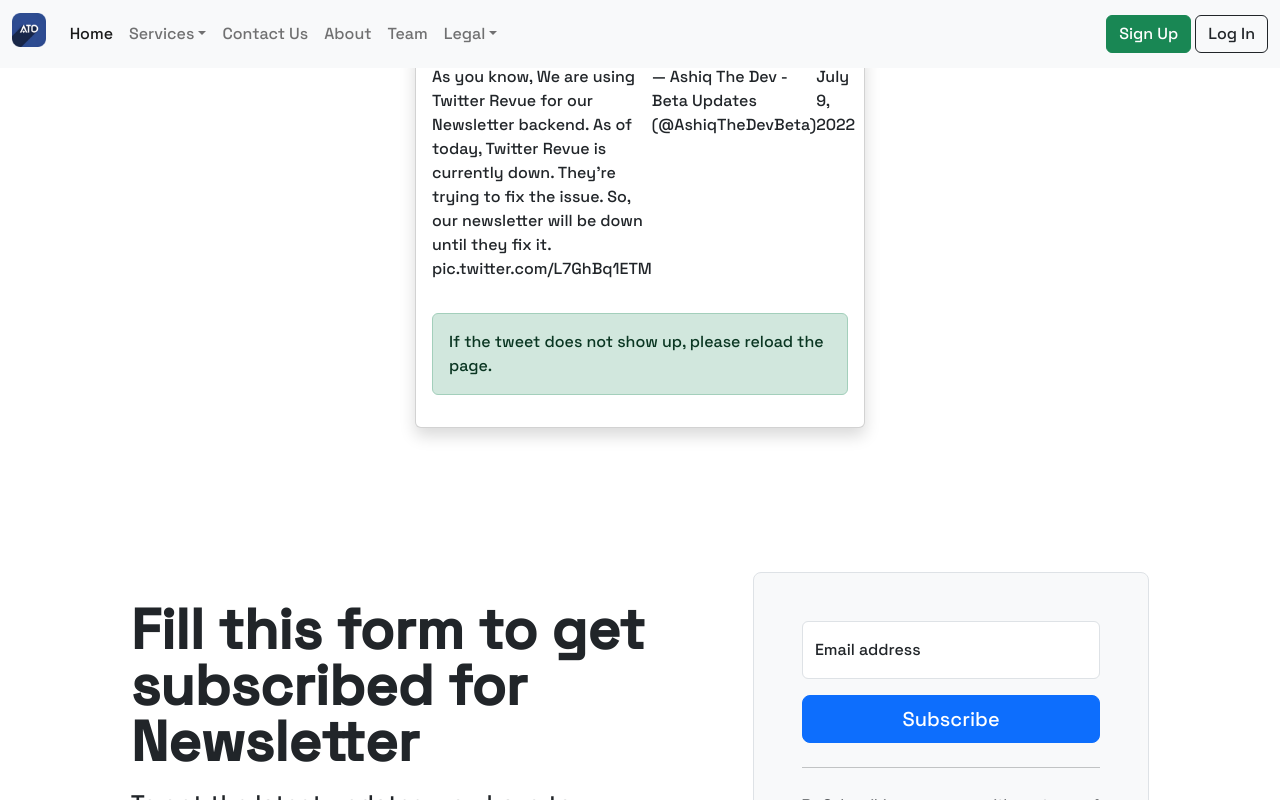
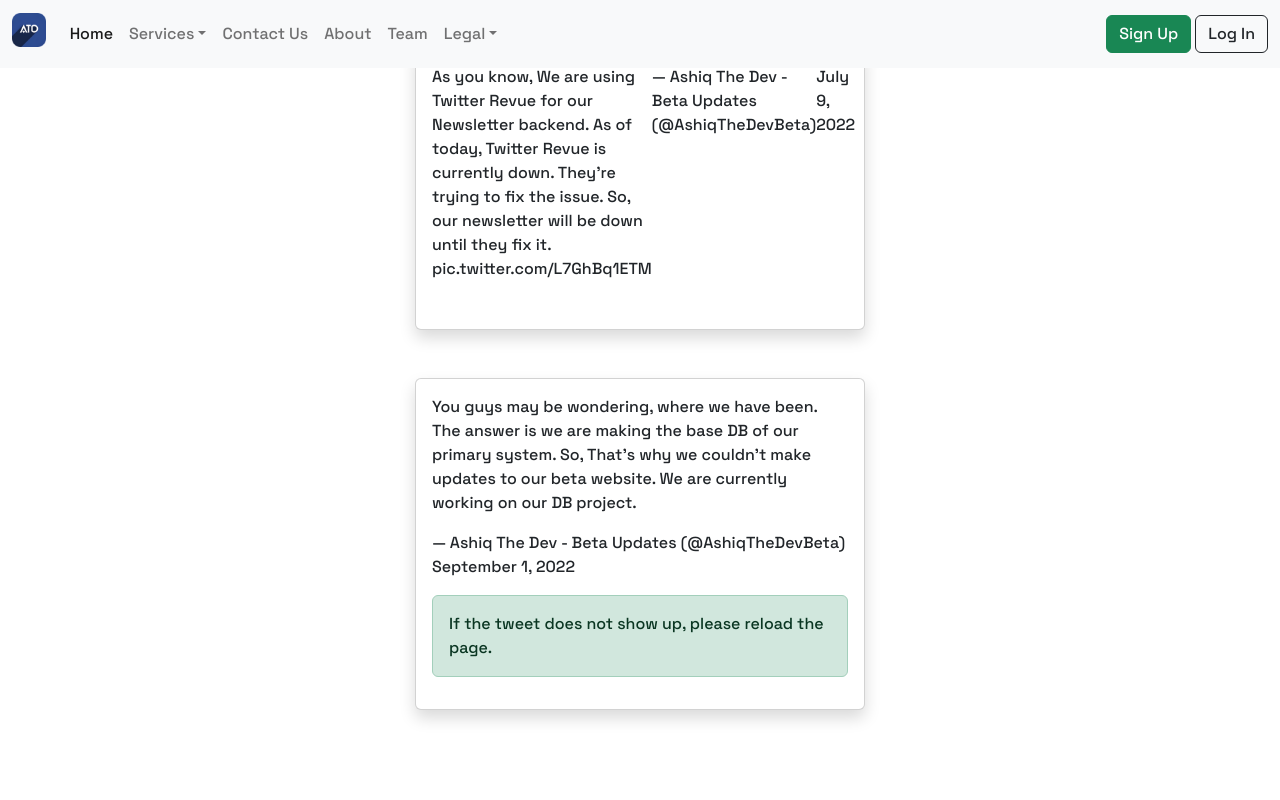
Before and after one commit to ashiqtasdid/beta.ashiqthedev.com---old, a Next.js app: page /announcements in a window 1280 px wide. Shown: the top 800 px of the page. Built offline with nearby package versions, Linux system fonts and the light colour scheme; no server answers.

Commit message:
Added A New announcement

```diff
--- a/components/Temptweets/Temptweets.js
+++ b/components/Temptweets/Temptweets.js
@@ -7,6 +7,11 @@ const Temptweets = () => {
             <div className="shadow p-3 mb-5 bg-white rounded card mt-5 mx-auto ml-auto mr-auto " style={{ width: 450 }} >
 
                 <blockquote className="twitter-tweet d-inline-flex"><p lang="en" dir="ltr">As you know, We are using Twitter Revue for our Newsletter backend. As of today, Twitter Revue is currently down. They&#39;re trying to fix the issue. So, our newsletter will be down until they fix it. <a href="https://t.co/L7GhBq1ETM">pic.twitter.com/L7GhBq1ETM</a></p>&mdash; Ashiq The Dev - Beta Updates (@AshiqTheDevBeta) <a href="https://twitter.com/AshiqTheDevBeta/status/1545653882692734976?ref_src=twsrc%5Etfw">July 9, 2022</a></blockquote> <script async src="https://platform.twitter.com/widgets.js" charSet="utf-8"></script>
+
+            </div>
+            <div className="shadow p-3 mb-5 bg-white rounded card mt-5 mx-auto ml-auto mr-auto " style={{ width: 450 }} >
+
+                <blockquote className="twitter-tweet"><p lang="en" dir="ltr">You guys may be wondering, where we have been. The answer is we are making the base DB of our primary system. So, That&#39;s why we couldn&#39;t make updates to our beta website. We are currently working on our DB project.</p>&mdash; Ashiq The Dev - Beta Updates (@AshiqTheDevBeta) <a href="https://twitter.com/AshiqTheDevBeta/status/1565336443035082753?ref_src=twsrc%5Etfw">September 1, 2022</a></blockquote> <script async src="https://platform.twitter.com/widgets.js" charSet="utf-8"></script>
                 <div className="alert alert-success" role="alert">
                     If the tweet does not show up, please reload the page.
                 </div>
```
